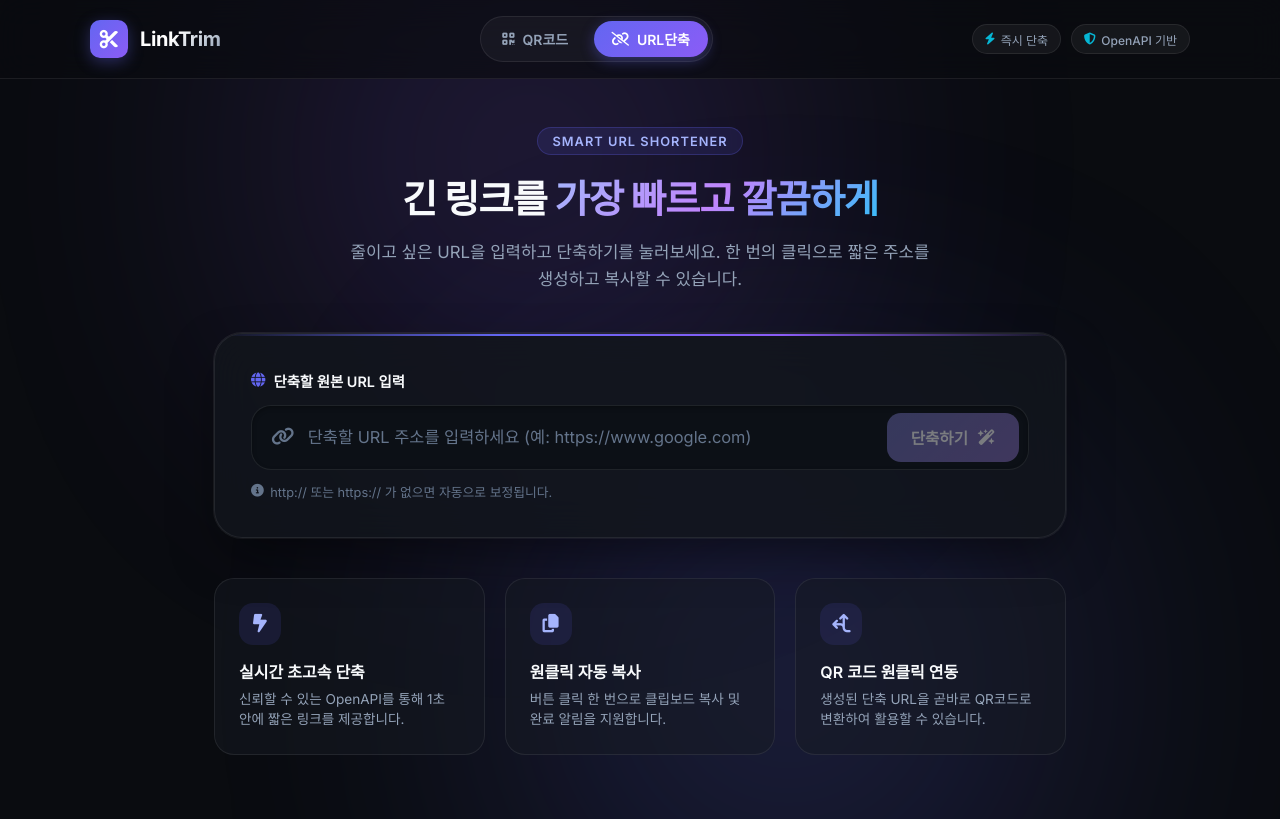
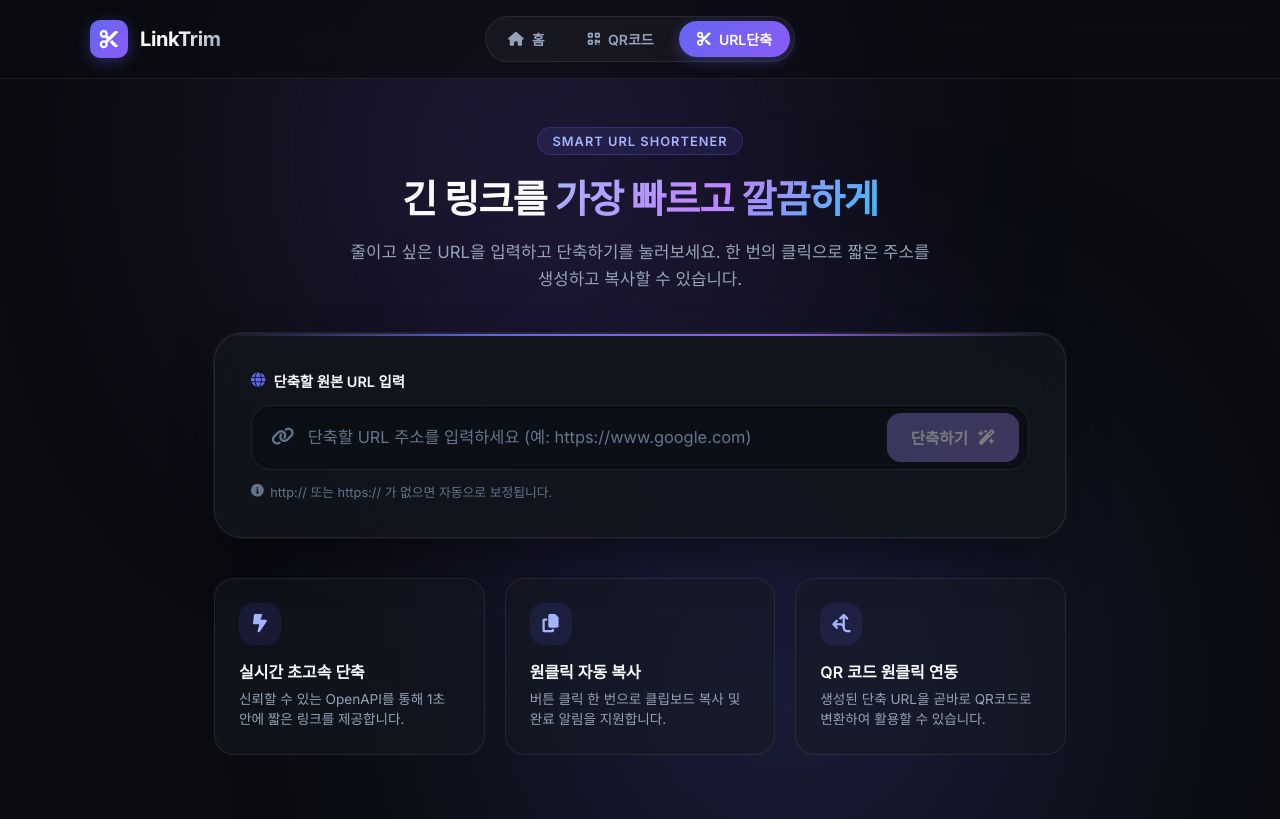
Before and after one commit to vaevic/VibeCoding_QRnShort, a plain HTML site: page urlShort/index.html in a window 1280 px wide. Drawn offline with Linux system fonts and the light colour scheme.

Commit message:
Add files via upload

```diff
--- a/url2qr/style.css
+++ b/url2qr/style.css
@@ -109,9 +109,13 @@ body {
   max-width: 1300px;
   width: 100%;
   margin: 0 auto;
-  display: flex;
-  justify-content: space-between;
+  display: grid;
+  grid-template-columns: 1fr auto 1fr;
   align-items: center;
+}
+
+.header-spacer {
+  display: block;
 }
 
 .brand-link {
--- a/urlShort/index.html
+++ b/urlShort/index.html
@@ -25,7 +25,7 @@
   <!-- Header Section with Navigation -->
   <header class="app-header">
     <div class="header-container">
-      <a href="index.html" class="brand-link" id="brand-home" title="초기화면으로 이동">
+      <a href="../index.html" class="brand-link" id="brand-home" title="처음 페이지(홈)로 이동">
         <div class="logo-wrapper">
           <div class="logo-fallback">
             <i class="fa-solid fa-scissors"></i>
@@ -34,22 +34,24 @@
         <span class="brand-name">LinkTrim</span>
       </a>
 
-      <!-- Navigation Tabs: QR코드 & URL단축 -->
+      <!-- Navigation Tabs: 홈, QR코드, URL단축 -->
       <nav class="nav-tabs" aria-label="메인 메뉴">
+        <a href="../index.html" class="nav-tab-btn" id="nav-btn-home" title="처음 페이지(홈)로 이동">
+          <i class="fa-solid fa-house"></i>
+          <span>홈</span>
+        </a>
         <a href="../url2qr/index.html" class="nav-tab-btn" id="nav-btn-qr" title="QR 코드 생성기로 이동">
           <i class="fa-solid fa-qrcode"></i>
           <span>QR코드</span>
         </a>
-        <a href="index.html" class="nav-tab-btn active" id="nav-btn-short" title="URL 단축 서비스">
-          <i class="fa-solid fa-link-slash"></i>
+        <a href="index.html" class="nav-tab-btn active" id="nav-btn-short" title="현재 서비스: URL 단축">
+          <i class="fa-solid fa-scissors"></i>
           <span>URL단축</span>
         </a>
       </nav>
 
-      <div class="header-badges">
-        <span class="badge"><i class="fa-solid fa-bolt"></i> 즉시 단축</span>
-        <span class="badge"><i class="fa-solid fa-shield-halved"></i> OpenAPI 기반</span>
-      </div>
+      <!-- 우측 여백 밸런스용 빈 요소 (중앙 탭의 완전한 센터 정렬 지원) -->
+      <div class="header-spacer" aria-hidden="true"></div>
     </div>
   </header>
 
--- a/urlShort/style.css
+++ b/urlShort/style.css
@@ -105,11 +105,16 @@ body {
 
 .header-container {
   max-width: 1100px;
+  width: 100%;
   margin: 0 auto;
-  display: flex;
+  display: grid;
+  grid-template-columns: 1fr auto 1fr;
   align-items: center;
-  justify-content: space-between;
   gap: 1.5rem;
+}
+
+.header-spacer {
+  display: block;
 }
 
 .brand-link {
```
Also changed, not shown: url2qr/index.html (+9 -7 lines), 1 other file.
